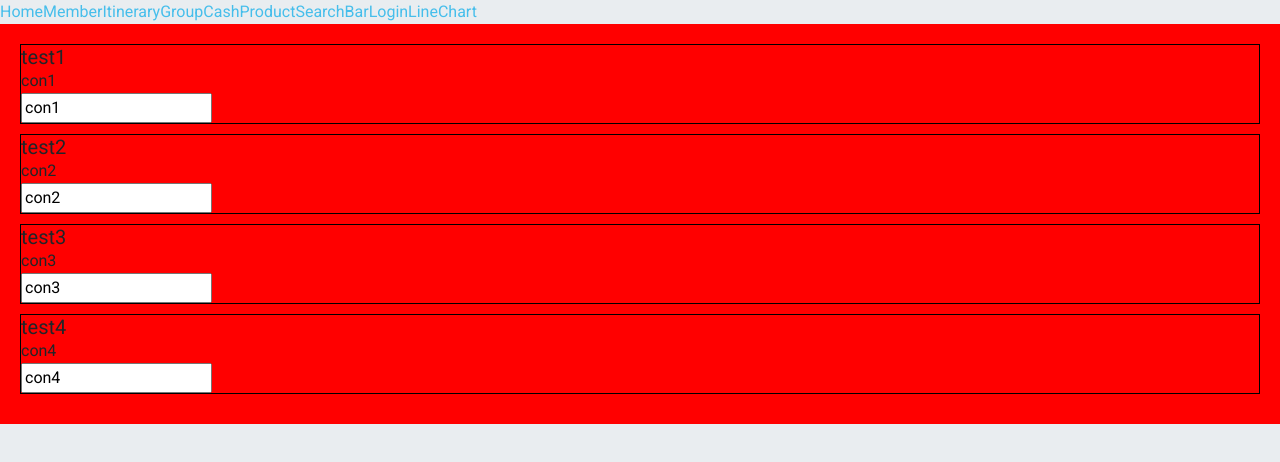
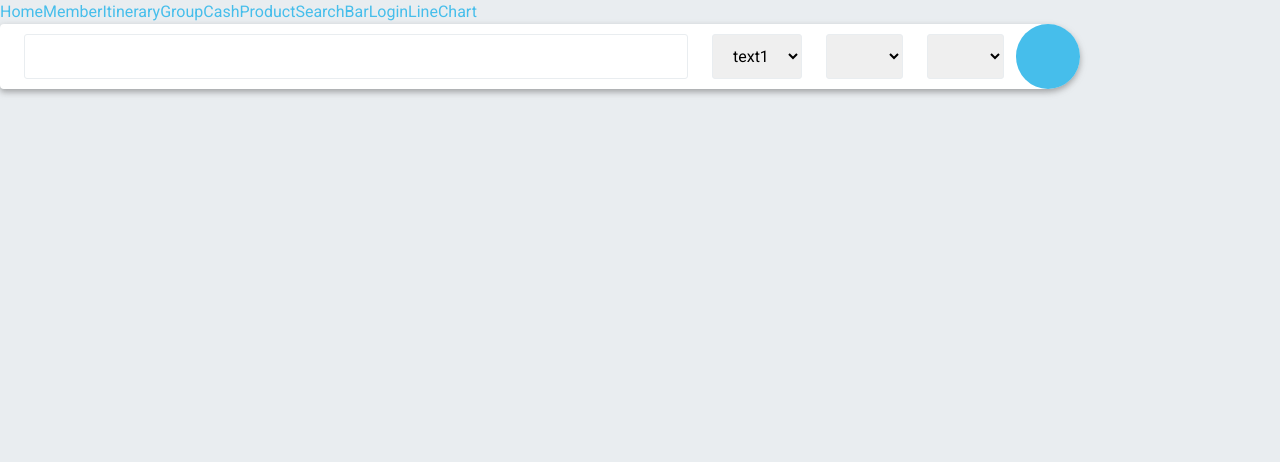
Before and after one commit to wenchiyeh/TripPlanner-Public, a React (Create React App) app: page /itinerary in a window 1280 px wide. Shown: the top 462 px of the page. Built offline with nearby package versions, Linux system fonts and the light colour scheme.

Commit message:
main更新0104 wuxu

```diff
--- a/src/components/main/SearchBar.js
+++ b/src/components/main/SearchBar.js
@@ -6,6 +6,7 @@ function SearchBar(props) {
     <>
       <div className="searchbar-wrapper d-flex justify-content-between">
         <div className="searchbar-form-wrapper d-flex align-items-center">
+          <input className="form-custom searchbar-input" type="text" />
           <select className="form-custom searchbar-area" name="searchbar-area">
             <option value="test1">text1</option>
           </select>
@@ -17,7 +18,6 @@ function SearchBar(props) {
             className="form-custom searchbar-day"
             name="searchbar-day"
           ></select>
-          <input className="form-custom searchbar-input" type="text" />
         </div>
         <div role="button" className="do-search-button"></div>
       </div>
--- a/src/pages/Itinerary.js
+++ b/src/pages/Itinerary.js
@@ -68,7 +68,7 @@ function Itinerary(props) {
   )
 
   const searchTest = <SearchBar />
-  return <div className="testMapWrap">{drapTest}</div>
+  return <div className="testMapWrap">{searchTest}</div>
 }
 
 export default Itinerary
```
